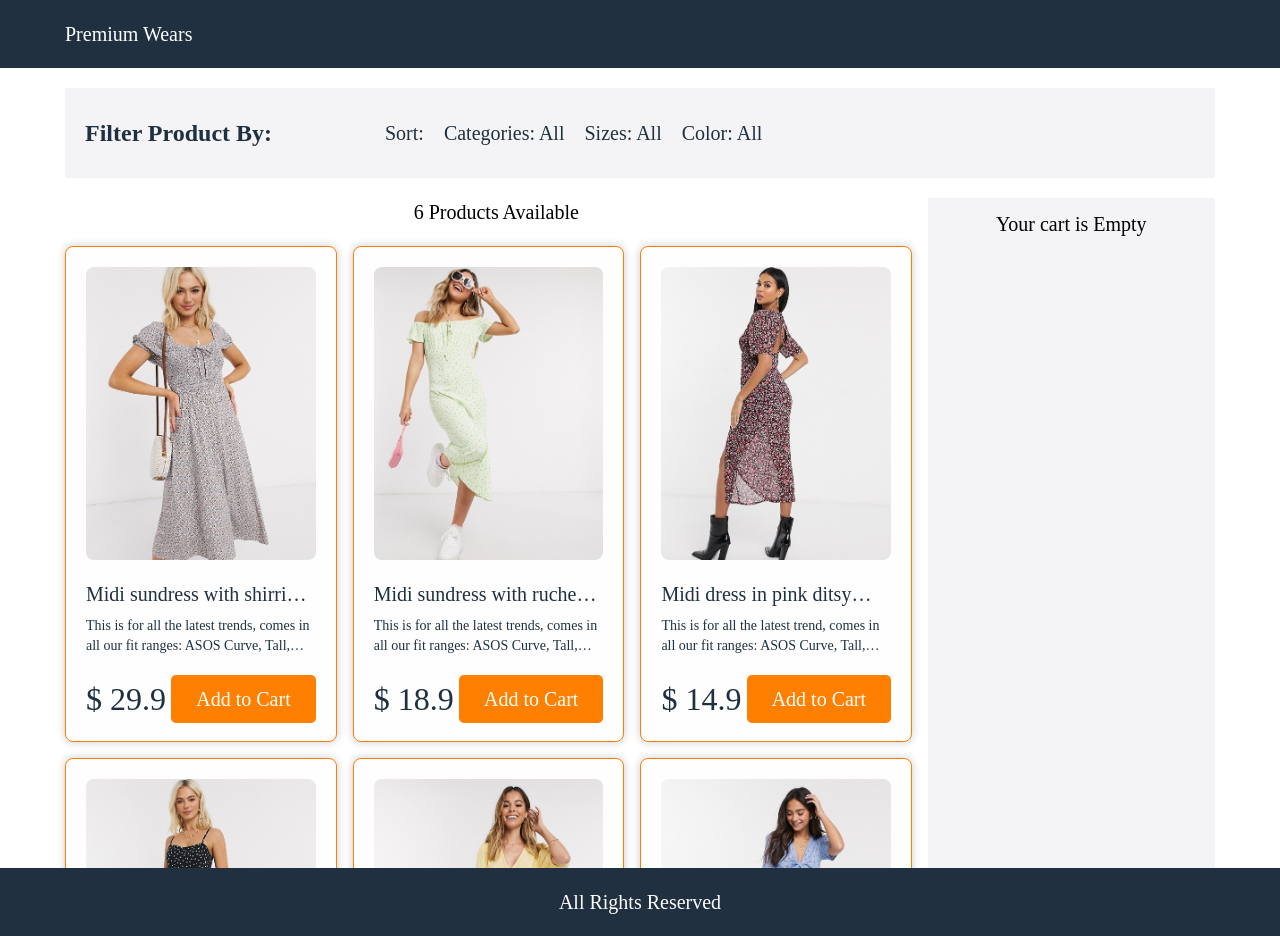
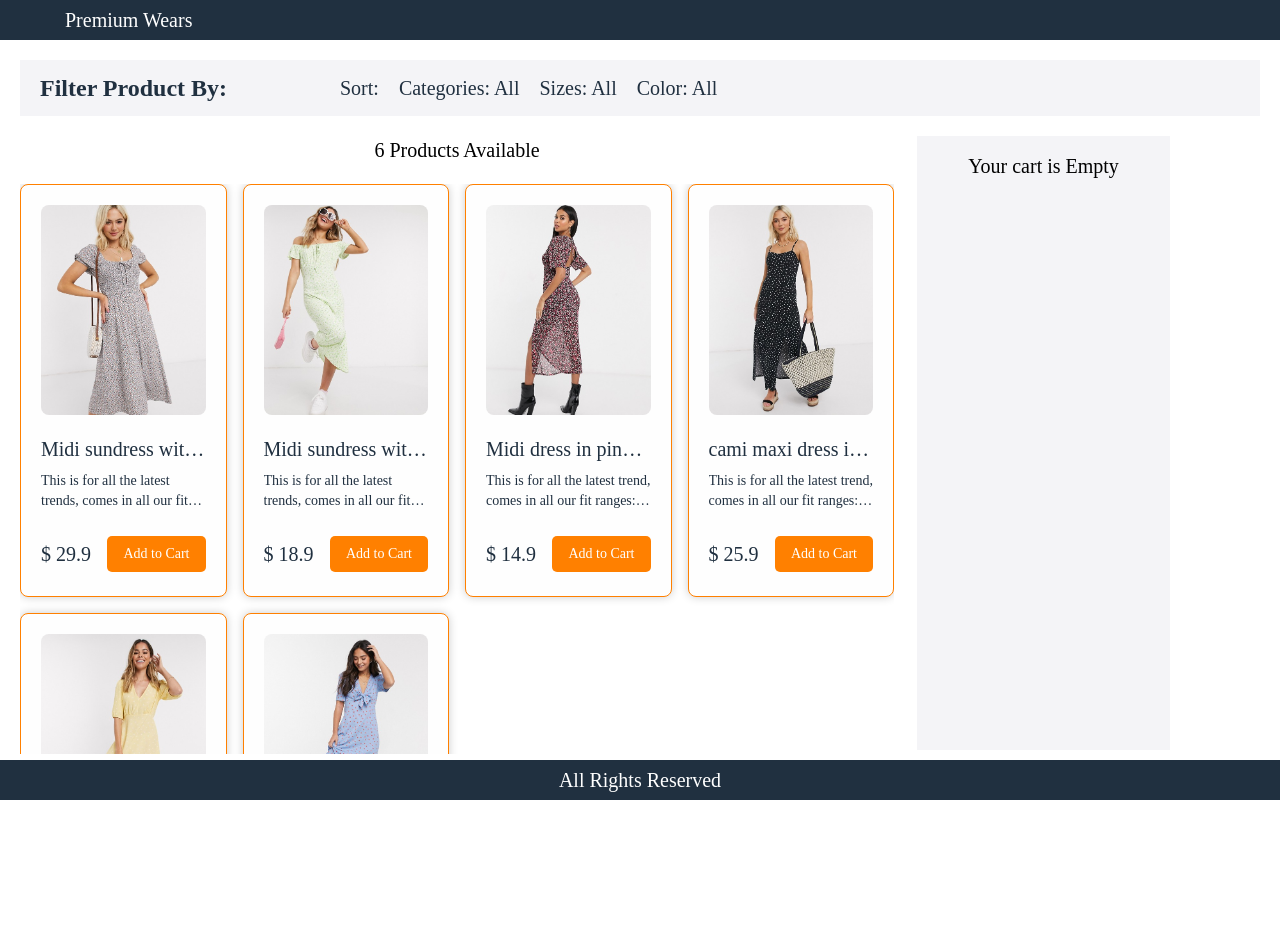
Before and after one commit to presh-codlin/React_shopping_cart, a React (Vite) app: page / in a window 1280 px wide. After the commit the page ends 800 px from the top, so only its background shows below. Built offline with nearby package versions, Linux system fonts and the light colour scheme.

Commit message:
added animation to componnents

```diff
--- a/package.json
+++ b/package.json
@@ -11,7 +11,8 @@
   },
   "dependencies": {
     "react": "^18.2.0",
-    "react-dom": "^18.2.0"
+    "react-dom": "^18.2.0",
+    "react-reveal": "^1.2.2"
   },
   "devDependencies": {
     "@types/react": "^18.2.56",
--- a/src/App.jsx
+++ b/src/App.jsx
@@ -121,28 +121,28 @@ function App() {
   }
 
   return (
-    <div className="w-[100vw] min-h-[99vh] flex flex-wrap">
-      <header className="text-white-50 bg-blue-500 flex w-[100vw] justify-center items-center p-3 laptop:p-5">
+    <div className="w-[100vw] h-[100vh] flex flex-wrap">
+      <header className="text-white-50 bg-blue-500 flex w-[100vw] justify-center items-center p-3 laptop:p-5 h-[10vh] md:h-[5vh]">
         <div className="w-[100%] laptop:max-w-[980px] desktop:max-w-[1150px] flex items-center justify-between h-[100%] text-xl">
-          <a href="/">Premium Wears</a>
+          <a href="/" className="text-xl">Premium Wears</a>
           <span onClick={()=>toggleCart()} className={showCart ? "px-[18px] py-[5px] text-orange-300 text-xl laptop:hidden" : "px-[18px] py-[5px] text-white-50 text-xl laptop:hidden"}>Cart</span>
         </div>
       </header>
-      <div className="w-[100%] h-[100vh] overflow-auto flex flex-col items-center bg-white-50 p-5">
-        <div className="laptop:max-w-[980px] desktop:max-w-[1150px] w-[100%] flex flex-wrap h-[100vh]">
-          <nav className="bg-white-100 laptop:ml-0 w-[100%] h-[90px] flex flex-col justify-center md:flex-row laptop:flex-row md:items-center laptop:row-gap-5 laptop:justify-between mb-5 px-5 pt-3 pb-0 md:pb-3">
-            <h4 className="text-left text-blue-500 text-xl laptop:text-2xl font-bold w-[100%] max-w-[300px]">Filter Product By:</h4>
-            <FilterComponent count={productData.length} size={size} productData={products} productSort={productData} onSizeFilterChange={handleSizeFilterChange} category={category} onCategoryFilterChange={handleCategoryFilterChange} color={color} onColorFilterChange={handleColorFilterChange} sort={sort} onSortFilterChange={handleSortFilterChange} />
-          </nav>
-          <main className="h-100 flex w-100 laptop:w-[75%] flex-col items-center">
+      <div className="w-[100%] h-[80vh] md:h-[90vh] flex-col items-center bg-white-50 p-5 overflow-auto md:overflow-visible">
+        <nav className="bg-white-100 laptop:ml-0 w-[100%] flex flex-col justify-center md:flex-row laptop:flex-row md:items-center laptop:row-gap-5 laptop:justify-between mb-5 px-5 pt-3 pb-0 md:pb-3">
+          <h4 className="text-left text-blue-500 text-xl laptop:text-2xl font-bold w-[100%] max-w-[300px]">Filter Product By:</h4>
+          <FilterComponent count={productData.length} size={size} productData={products} productSort={productData} onSizeFilterChange={handleSizeFilterChange} category={category} onCategoryFilterChange={handleCategoryFilterChange} color={color} onColorFilterChange={handleColorFilterChange} sort={sort} onSortFilterChange={handleSortFilterChange} />
+        </nav>
+        <div className="laptop:max-w-[980px] desktop:max-w-[1150px] w-[100%] h-[100%] md:h-[95%] flex justify-between items-start">
+          <main className="h-[100%] flex w-100 laptop:w-[74%] desktop:w-[76%] flex-col items-center pb-2">
             <h1 className="mb-5 text-left text-xl">{productData.length } {productData.length === 1 ? "Product" : "Products"} Available</h1>
-            <div className="w-[100%] flex flex-col items-center mb-5">
+            <div className="w-[100%] md:h-[90%] flex flex-col items-center mb-5 md:overflow-auto">
               {
                 productData.length === 0 ? <div>Product Not Available at the moment</div> : <ProductList data={productData} onAddToCart={handleAddTocart}/>
               }
             </div>
           </main>
-          <aside className={showCart ? "bg-white-100 sm:fixed sm:top-[0px] w-[250px] sm:left-[0px] h-[100%] laptop:mr-0 flex laptop:w-[25%] flex-col items-center p-3 gap-[20px] overflow-auto sm:border-[1px]" : "bg-white-100 sm:fixed sm:top-[0px] w-[250px] sm:left-[-500px] h-[100%] laptop:mr-0 flex laptop:w-[25%] flex-col items-center p-3 gap-3 overflow-auto"}>
+          <aside className={showCart ? "bg-white-100 sm:fixed sm:top-[0px] w-[70%] h-[95%] sm:left-[0px] laptop:mr-0 flex laptop:w-[25%] desktop:w-[22%] laptop:max-w-[30%] flex-col items-center p-4 gap-[20px] overflow-auto sm:border-[1px]" : "bg-white-100 sm:fixed sm:top-[0px] w-[70%] h-[95%] sm:left-[-500px] laptop:mr-0 flex laptop:w-[25%] desktop:w-[22%] laptop:max-w-[30%] flex-col items-center p-4 gap-3 overflow-auto"}>
             <div className="w-[100%]">
               {
                 cart.length === 0 ? <div className="w-[100%] h-[100%] flex items-center justify-center text-white-[#797979] text-xl">Your cart is Empty</div> : <CartComponent cart={cart} onRemoveItem={handleRemoveItem} onQuantityChange={handleQuantityChange} onClearCart={handleClearCart} onProceed={handleProceed}/>
@@ -156,7 +156,7 @@ function App() {
           </aside>
         </div>
       </div>
-      <footer className="text-white-50 text-xl bg-blue-500 flex w-[100vw] justify-center items-center laptop:p-5 py-3 mb-0">
+      <footer className="text-white-50 text-xl bg-blue-500 flex w-[100vw] h-[10vh] md:h-[5vh] justify-center items-center laptop:p-5 py-3 mb-0 mt-2 md:mt-0">
         All Rights Reserved
       </footer>
       {
--- a/src/components/CartComponent.jsx
+++ b/src/components/CartComponent.jsx
@@ -1,4 +1,5 @@
 import {React, useState, useEffect} from 'react';
+import Fade from 'react-reveal/Fade';
 
 function CartComponent({ cart, onRemoveItem, onQuantityChange, onClearCart, onProceed }) {
   const [price, setPrice] = useState(0);
@@ -14,6 +15,7 @@ function CartComponent({ cart, onRemoveItem, onQuantityChange, onClearCart, onPr
   return(
     <div className="w-[100%] flex flex-col items-center gap-3">
       <div className="text-center text-xl text-blue-500">You have { cart.length } {cart.length > 1 ? "Products" : "Product"} Available in cart</div>
+      <Fade left cascade>
         <div className="w-[100%] flex flex-col items-center gap-3 py-3">
           {
             cart.map((cItem) => {
@@ -41,6 +43,7 @@ function CartComponent({ cart, onRemoveItem, onQuantityChange, onClearCart, onPr
             })
           }
         </div>
+      </Fade>
       <div className="w-[100%]">
         <h6 className="w-[100%] flex justify-between items-center h-[40px] text-xl"><span>Total:</span><span>$ {price}</span></h6>
         <div className="w-[100%] flex justify-between items-center h-[40px]">
--- a/src/components/Checkout.jsx
+++ b/src/components/Checkout.jsx
@@ -1,4 +1,5 @@
 import {React, useState} from 'react';
+import Fade from 'react-reveal/Fade';
 
 function Checkout({cartItems, createOrderNotification}){
   const [formField, setFormField] = useState({ email: "", address: "", name: "" });
@@ -64,6 +65,7 @@ function Checkout({cartItems, createOrderNotification}){
   return (
     <div className="w-[100%] flex flex-col items-center pt-[20px]">
       <form onSubmit={createOrder} className="w-[100%]">
+        <Fade right cascade>
           <ul className="w-[100%] flex flex-col items-center gap-3">
             <li className="list-none w-[100%]">
               <label className="text-xl text-blue-500 font-medium">Name:</label>
@@ -84,6 +86,7 @@ function Checkout({cartItems, createOrderNotification}){
               <button type="submit" className="text-xl laptop:text-xl text-white-50 w-[100%] rounded-[5px] px-[15px] py-[5px] bg-orange-300 hover:text-orange-300 hover:bg-white-50 hover:border-[1.5px] hover:border-orange-300">Checkout</button>
             </li>
           </ul>
+        </Fade>
       </form>
     </div>
   )
--- a/src/components/ProductList.jsx
+++ b/src/components/ProductList.jsx
@@ -1,8 +1,10 @@
 import {React} from 'react';
+import Fade from 'react-reveal/Fade';
 
 function ProductList({ data, onAddToCart }){
   return(
-    <div className="w-[100%] grid grid-cols-[100%] laptop:grid-cols-[minmax(300px,_48%)_minmax(300px,_48%)] desktop:grid-cols-[minmax(250px,_31.5%)_minmax(270px,_31.5%)_minmax(270px,_31.5%)] gap-4">
+    <Fade bottom cascade>
+      <div className="w-[100%] grid grid-cols-[100%] md:grid-cols-[minmax(280px,_48%)_minmax(280px,_48%)] laptop:grid-cols-[minmax(220px,_31.5%)_minmax(220px,_31.5%),_minmax(220px,_31.5%)] desktop:grid-cols-[minmax(204px,_25%)_minmax(204px,_25%)_minmax(204px,_25%)_minmax(204px,_25%)] gap-4">
         {data.map((item) => {
           return(
             <li key={item._id} className="list-none">
@@ -13,14 +15,15 @@ function ProductList({ data, onAddToCart }){
                   <p className="text-sm text-blue-500 font-normal mb-5 line-clamp-2">{item.description}</p>
                 </a>
                 <div className="w-[100%] h-[45px] flex justify-between items-center">
-                <div className="text-[18px] laptop:text-[2rem] text-blue-500 font-medium">$ {item.price}</div>
-                <button onClick={() => onAddToCart(item)} className="text-[14px] laptop:text-xl text-white-50 rounded-[5px] px-[25px] py-[10px] bg-orange-300 hover:text-orange-300 hover:bg-white-50 hover:border-[1.5px] hover:border-orange-300">Add to Cart</button>
+                  <div className="text-xl laptop:text-xl text-blue-500 font-medium">$ {item.price}</div>
+                  <button onClick={() => onAddToCart(item)} className="text-sm laptop:text-sm text-white-50 rounded-[5px] px-5 py-3 laptop:px-4 laptop:py-2 bg-orange-300 hover:text-orange-300 hover:bg-white-50 hover:border-[1.5px] hover:border-orange-300">Add to Cart</button>
                 </div>
               </div>
             </li>
           )
         })}
       </div>
+    </Fade>
   )
 }
 
--- a/tailwind.config.js
+++ b/tailwind.config.js
@@ -33,6 +33,7 @@ export default {
         md: {'min': '500px'},
         'laptop': {'min': '850px'},
         'desktop': {'min': '1050px'},
+        lg: {'min': '1980px'},
       }
     },
   },
```
Also changed, not shown: 1 other file (tests, documents, lock files or other folders). Lines whose indentation alone changed are shown as unchanged.
